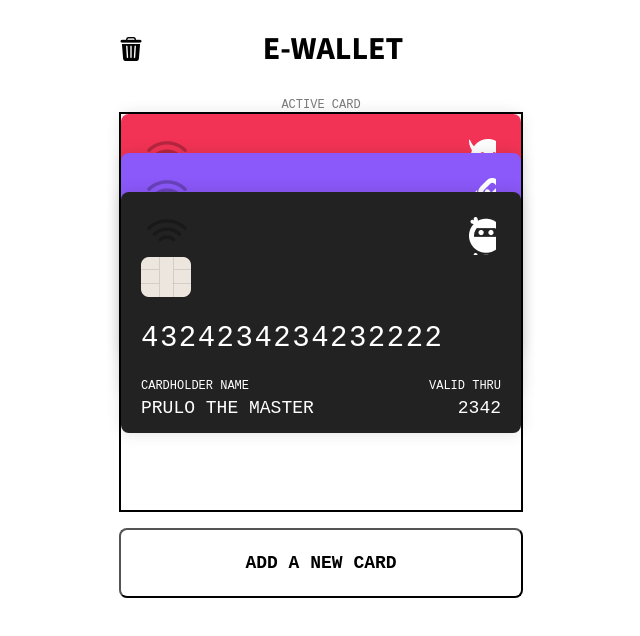
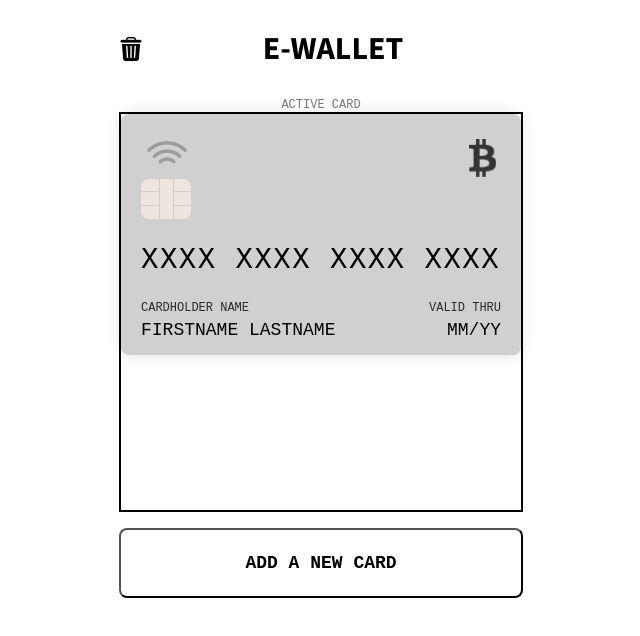
Before and after one commit to Egeeoz/js_2023_kungFuPants_eWallet, a React (Vite) app: page / in a window 1280 px wide. Shown: the top 636 px of the page, without its empty margins (319-959 px from the left). Built offline with nearby package versions, Linux system fonts and the light colour scheme; a web font is replaced by a local one.

Commit message:
localstorage array omg

```diff
--- a/src/Components/Card.tsx
+++ b/src/Components/Card.tsx
@@ -11,6 +11,7 @@ const CardList: React.FC<CardProps> = ({
   validThru,
   vendor,
 }) => {
+  console.log(vendor);
   return (
     <div className={`card ${vendor}`}>
       <div className="logoRow">
--- a/src/Components/DropDownInput.tsx
+++ b/src/Components/DropDownInput.tsx
@@ -8,6 +8,7 @@ import chain from "../assets/chain.png";
 import whiteImg from "../assets/white.icon.jpg";
 
 interface Option {
+  vendor: string;
   icon: string;
   text: string;
   backgroundColor: string;
@@ -22,6 +23,7 @@ const Dropdown: React.FC<DropDownProps> = ({ onGetTheSelectedVendor }) => {
   const [isActive, setIsActive] = useState(false);
   const [selectedOption, setSelectedOption] = useState({
     icon: whiteImg,
+    vendor: "default",
     text: "",
     backgroundColor: "",
     color: "",
@@ -29,24 +31,28 @@ const Dropdown: React.FC<DropDownProps> = ({ onGetTheSelectedVendor }) => {
 
   const options: Option[] = [
     {
+      vendor: "bitcoin",
       icon: bitcoin,
       text: "BITCOIN INC",
       backgroundColor: "rgba(255, 174, 52, 1)",
       color: "rgba(0, 0, 0, 1)",
     },
     {
+      vendor: "ninja",
       icon: ninja,
       text: "NINJA BANK",
       backgroundColor: "rgba(34, 34, 34, 1)",
       color: "rgba(255, 255, 255, 1)",
     },
     {
+      vendor: "chain",
       icon: chain,
       text: "BLOCK CHAIN INC",
       backgroundColor: "rgba(139, 88, 249, 1)",
       color: "rgba(255, 255, 255, 1)",
     },
     {
+      vendor: "evil",
       icon: evil,
       text: "EVIL CORP",
       backgroundColor: "rgba(243, 51, 85, 1)",
--- a/src/Components/TextInput.tsx
+++ b/src/Components/TextInput.tsx
@@ -2,12 +2,14 @@ import "../abstracts/textInput.scss";
 import { useState } from "react";
 import Dropdown from "./DropDownInput";
 import "../abstracts/button.scss";
+import { key } from "../constants/LocalStorageKey";
 
 type InputData = {
   cardNumber: string;
   cardHolderName: string;
   validThru: string;
   ccv: string;
+  vendor?: any;
 };
 
 const TextInput: React.FC = () => {
@@ -18,7 +20,7 @@ const TextInput: React.FC = () => {
     ccv: "",
   });
   const [selectedVendor, setSelectedVendor] = useState<any | null>(null);
-  const [cards, setCards] = useState<any[]>([]); // Array to hold card objects
+  const cards: InputData[] = JSON.parse(localStorage.getItem(key) as string); // Array to hold card objects
 
   const handleInput = (e: React.ChangeEvent<HTMLInputElement>) => {
     const { name, value } = e.target;
@@ -37,13 +39,15 @@ const TextInput: React.FC = () => {
 
     const newCard = {
       ...inputData,
-      vendor: selectedVendor,
+      vendor: selectedVendor.vendor,
     };
 
-    const updatedCards = [...cards, newCard]; // Add the new card to the array
-    setCards(updatedCards);
-    localStorage.setItem("cards", JSON.stringify(updatedCards));
+    cards.push(newCard);
+    console.log(cards); // Add the new card to the array
+    // setCards(updatedCards);
+    localStorage.setItem("cards", JSON.stringify(cards));
     // Redirect to another page or perform any other action
+    console.log(e);
   };
 
   const handleVendorSelection = (vendor: any) => {
--- a/src/Pages/Home.tsx
+++ b/src/Pages/Home.tsx
@@ -15,34 +15,35 @@ const deteleIcon = <a className="deleteIcon" href=""></a>;
 const Home = () => {
   const addButton = ButtonLinks.find((link) => link.key === "addNewButton");
   const [cards, setCards] = useState<CardProps[]>(() => {
-    const storedValue = localStorage.getItem(key)
-    return storedValue ? JSON.parse(storedValue) : initialCards
-  })
-  console.log('JSON.stringify(initalCards', JSON.stringify(initialCards));
+    const storedValue = localStorage.getItem(key);
+    console.log(storedValue);
+    return storedValue ? JSON.parse(storedValue) : initialCards;
+  });
+  // console.log("JSON.stringify(initalCards", JSON.stringify(initialCards));
   const [activeCard, setActiveCard] = useState<CardProps | undefined>(() => {
     const storedValue = localStorage.getItem(key);
-    const parsedValue: CardProps[] = storedValue && JSON.parse(storedValue)
-    return parsedValue ? parsedValue.find(card => card.active === true) : undefined;
-  })
+    const parsedValue: CardProps[] = storedValue && JSON.parse(storedValue);
+    return parsedValue
+      ? parsedValue.find((card) => card.active === true)
+      : undefined;
+  });
 
   const setNewActiveCard = (cardNumber: string) => {
     setCards((prevCards) => {
-        const updatedCards = prevCards.map(card => ({
-          ...card,
-          active: cardNumber === card.cardNumber
-        }))
-        const newActiveCard = updatedCards.find(card => card.active)
+      const updatedCards = prevCards.map((card) => ({
+        ...card,
+        active: cardNumber === card.cardNumber,
+      }));
+      const newActiveCard = updatedCards.find((card) => card.active);
 
-        setActiveCard(newActiveCard)
-        return updatedCards;
-    })
-  }
+      setActiveCard(newActiveCard);
+      return updatedCards;
+    });
+  };
 
   useEffect(() => {
     localStorage.setItem(key, JSON.stringify(cards));
-  },[cards])
-
-
+  }, [cards]);
 
   return (
     <>
--- a/src/constants/InitialCards.ts
+++ b/src/constants/InitialCards.ts
@@ -1,30 +1,11 @@
 import { CardProps } from "../models/CardProps";
 
 export const initialCards: CardProps[] = [
-    {
-    cardNumber:"4324234234234234",
-    cardHolderName:"Pnotus",
-    validThru:"2342",
-    vendor:'bitcoin',
-    active: true,
-},
-{
-    cardNumber:"4324234234234444",
-    cardHolderName:"Pönta",
-    validThru:"2342",
-    vendor:'evil',
+  {
+    cardNumber: "XXXX XXXX XXXX XXXX",
+    cardHolderName: "FIRSTNAME LASTNAME",
+    validThru: "MM/YY",
+    vendor: "default",
     active: false,
-},    {
-    cardNumber:"4324234234233333",
-    cardHolderName:"Mästaren prulle",
-    validThru:"2342",
-    vendor:'chain',
-    active: false,
-},    {
-    cardNumber:"4324234234232222",
-    cardHolderName:"Prulo the master",
-    validThru:"2342",
-    vendor:'ninja',
-    active: false,
-},
-]
+  },
+];
--- a/src/constants/LocalStorageKey.ts
+++ b/src/constants/LocalStorageKey.ts
@@ -1 +1 @@
-export const key = 'credit-cards'
+export const key = "cards";
```
